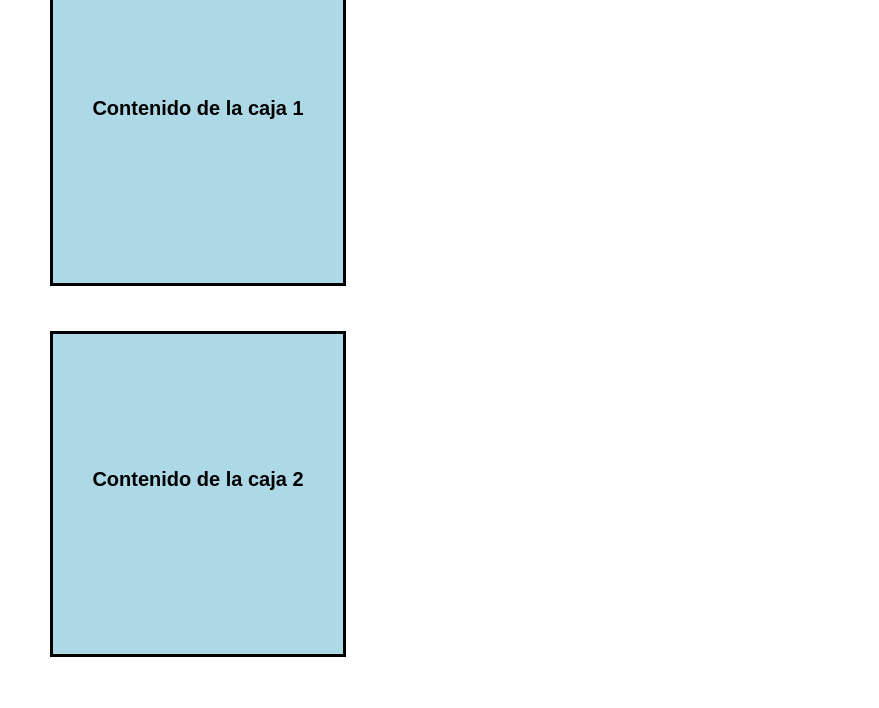
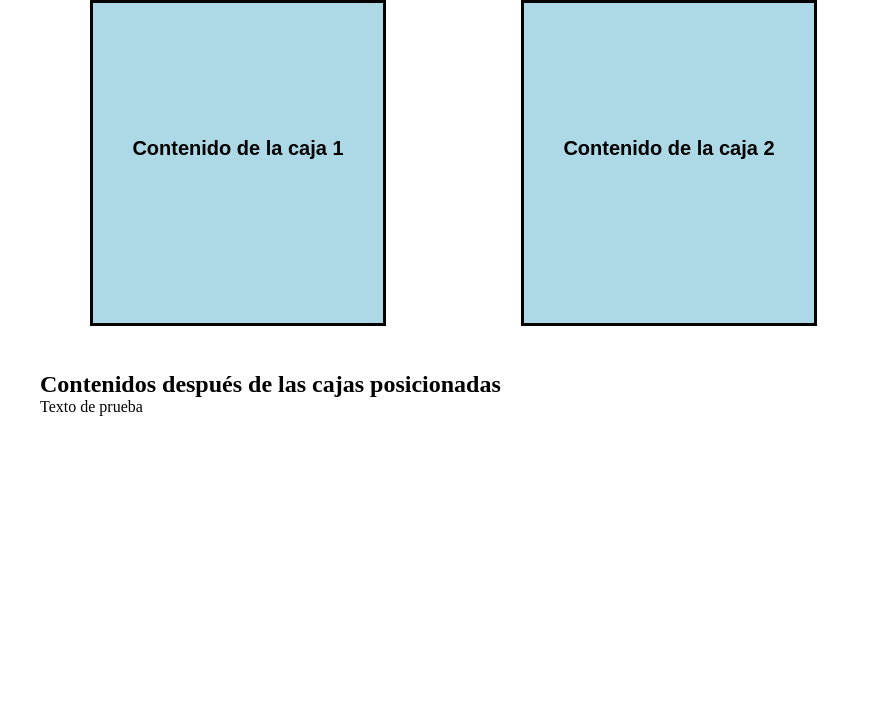
Before and after one commit to juanmatorres-dev/Master-en-CSS-Responsive-SASS-Flexbox-Grid-y-Bootstrap-Udemy, a plain HTML site: page 17. Creando el proyecto/04-cajas/index.html in a window 1280 px wide. Shown: the part 92-800 px from the top of the page, without its empty margins (0-879 px from the left). Drawn offline with Linux system fonts and the light colour scheme.

Commit message:
Posicionando cajas en CSS
- 33. Posicionamiento de cajas

```diff
--- a/17. Creando el proyecto/04-cajas/index.html
+++ b/17. Creando el proyecto/04-cajas/index.html
@@ -10,13 +10,24 @@
 <body>
     <h1>Cajas en CSS con Víctor Robles Web</h1>
 
-    <div id="caja1">
-        <p>Contenido de la caja 1</p>
-    </div>
+    <!-- Elementos flotados -->
+    <section id="cajas">
+        <div class="caja">
+            <p>Contenido de la caja 1</p>
+        </div>
 
-    <section id="caja2">
-        <p>Contenido de la caja 2</p>
+        <div class="caja">
+            <p>Contenido de la caja 2</p>
+        </div>
     </section>
+
+    <!-- LIMPIAR FLOTADOS -->
+    <div class="clearfix"></div>
+
+
+    <!-- Elementos no flotados que se mantienen abajo -->
+    <h2>Contenidos después de las cajas posicionadas</h2>
+    <p>Texto de prueba</p>
 
 </body>
 </html>
--- a/17. Creando el proyecto/04-cajas/styles.css
+++ b/17. Creando el proyecto/04-cajas/styles.css
@@ -3,8 +3,13 @@
     padding: 0px;
 }
 
-#caja1 ,
-#caja2 {
+body {
+    padding: 40px;
+}
+
+.caja {
+    display: block; /* Cuando flotamos elementos debe de ser siempre display: block; */
+
     border: 3px solid black;
     background-color: lightblue;
     width: 250px;
@@ -16,9 +21,11 @@
     margin-right: 85px;
     padding: 20px;
     padding-bottom: 50px;
+
+    float: left;
 }
 
-p {
+.caja p {
     font-weight: bold;
     text-align: center;
     font-size: 20px;
@@ -27,3 +34,8 @@ p {
 
     /*text-decoration: overline underline;*/
 }
+
+.clearfix {
+    float: none; /* Hacemos que no se floten los elementos */
+    clear: both; /* Limpiamos todos los flotados ( izquierda y derecha ) */
+}
```
